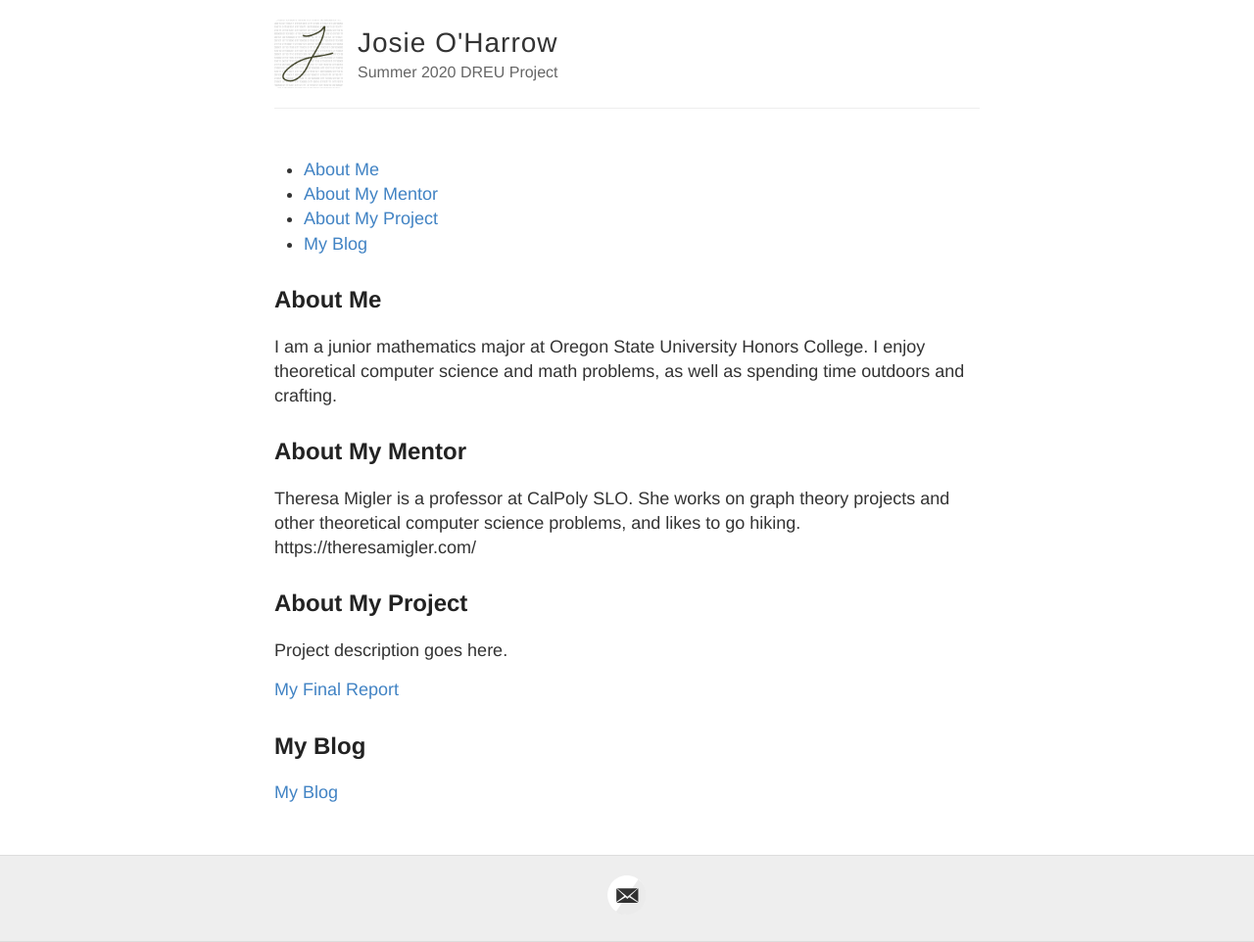
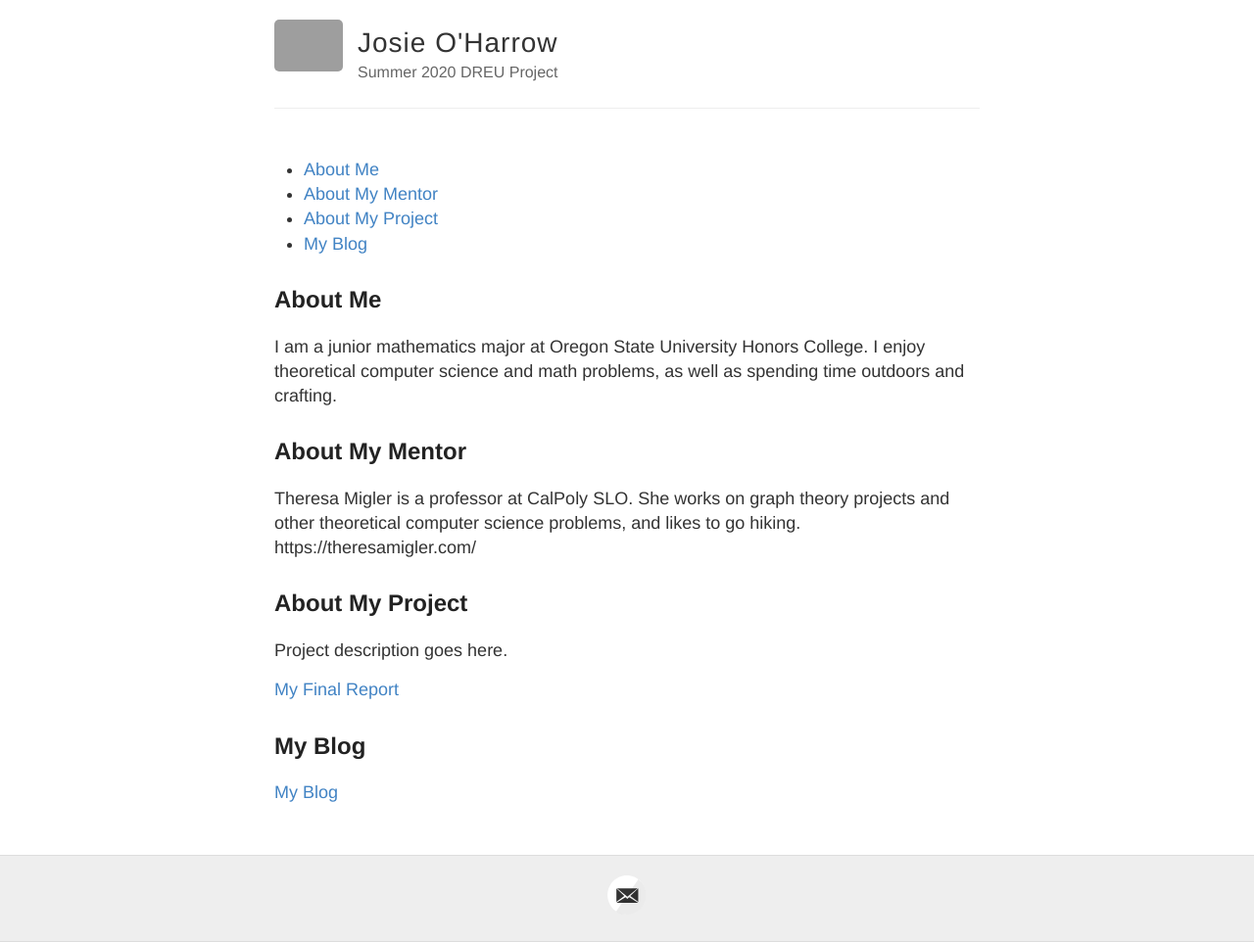
Before and after one commit to josieoharrow/josieoharrow.github.io, a Jekyll site: the page built from index.md, in a window 1280 px wide. Shown: the whole page at 98% size. Built offline with Jekyll 4.4.1, drawn with Linux system fonts in a browser that asks for light colours.

Commit message:
Update _config.yml

```diff
--- a/_config.yml
+++ b/_config.yml
@@ -9,7 +9,7 @@ name: Josie O'Harrow
 description: Summer 2020 DREU Project
 
 # URL of your avatar or profile pic (you could use your GitHub profile pic)
-avatar: https://josieoharrow.github.io/images/J.png
+avatar: https://josieoharrow.github.io/images/Josie-Photo.jpg
 
 #
 # Flags below are optional
```
